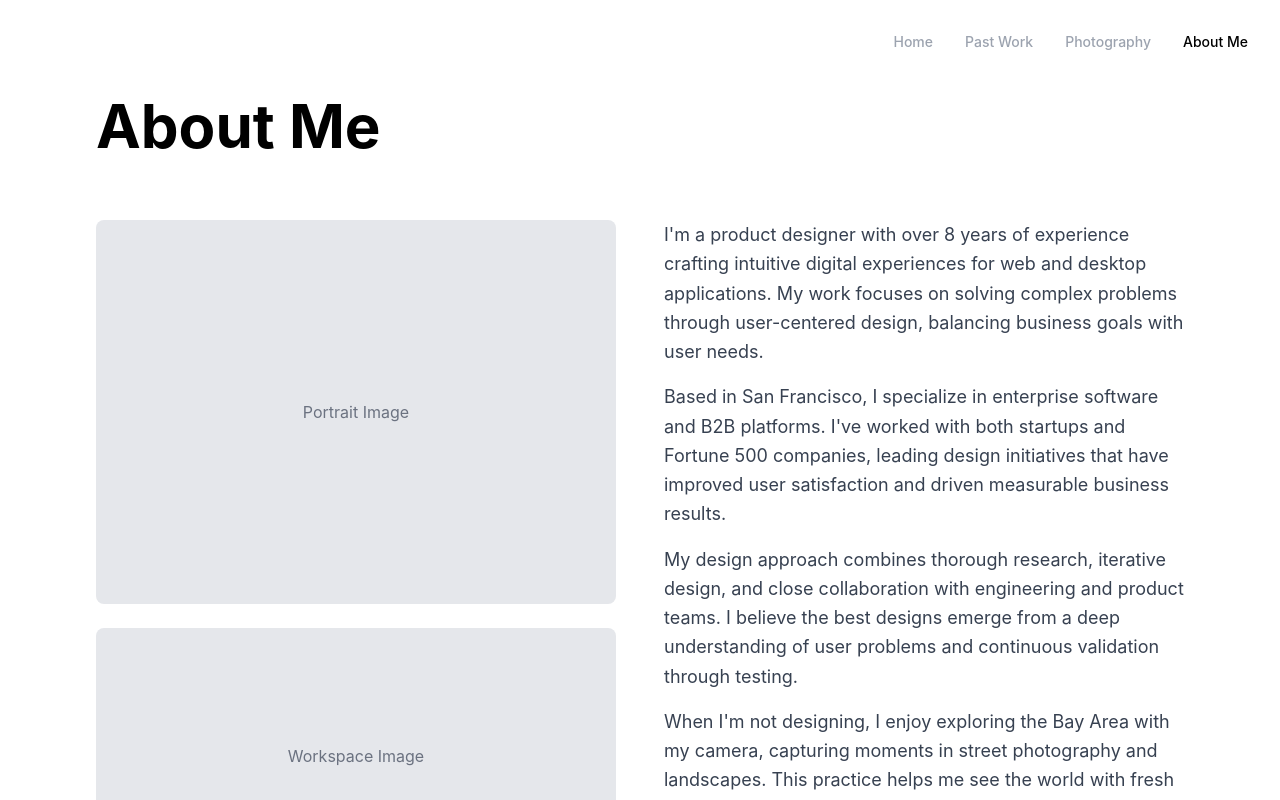
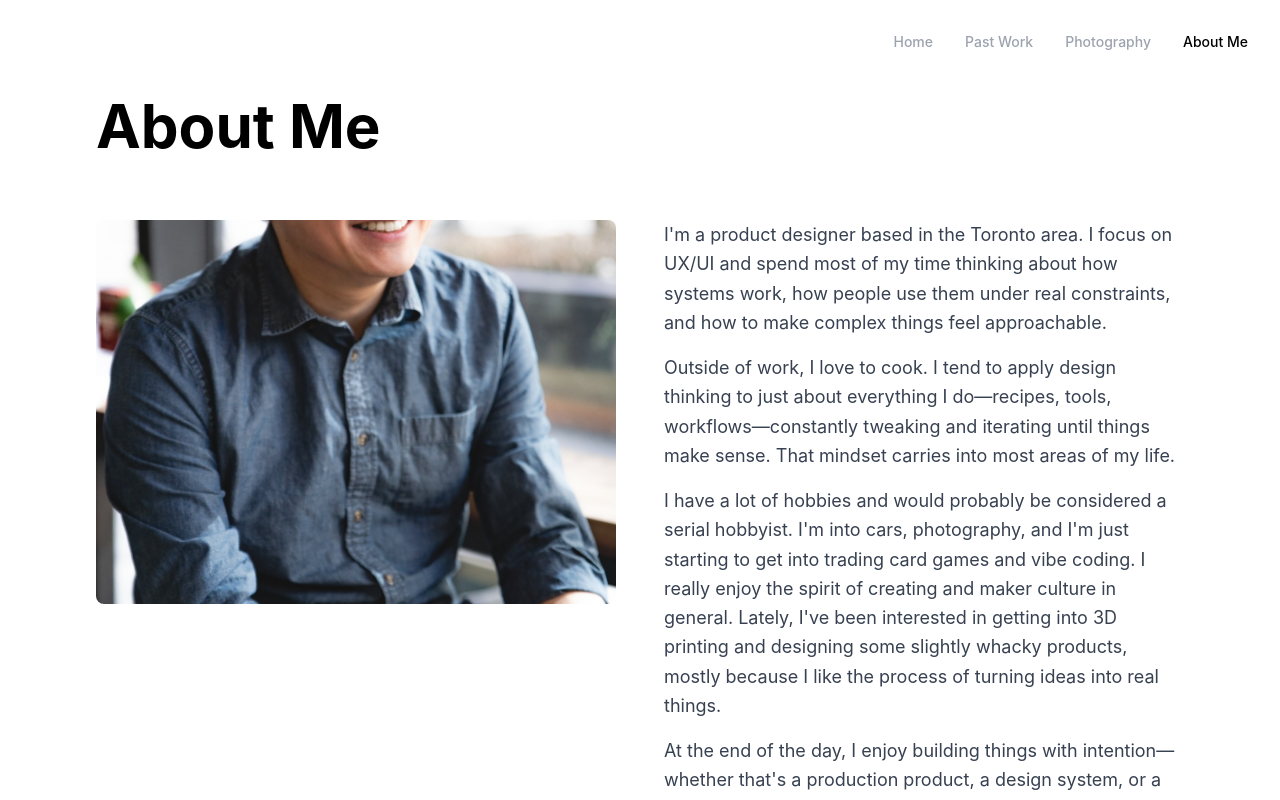
Before and after one commit to Jintoki/Portfolio2026, a Next.js app: page /about-me in a window 1280 px wide. Shown: the top 800 px of the page. Built offline with nearby package versions, Linux system fonts and the light colour scheme.

Commit message:
Update About Me page with resume, profile picture, and new content

```diff
--- a/app/about-me/page.tsx
+++ b/app/about-me/page.tsx
@@ -21,11 +21,12 @@ export default function AboutMe() {
           animate={{ opacity: 1, x: 0 }}
           className="space-y-6"
         >
-          <div className="w-full h-96 bg-gray-200 rounded-lg flex items-center justify-center">
-            <span className="text-gray-500">Portrait Image</span>
-          </div>
-          <div className="w-full h-64 bg-gray-200 rounded-lg flex items-center justify-center">
-            <span className="text-gray-500">Workspace Image</span>
+          <div className="w-full h-96 rounded-lg overflow-hidden">
+            <img
+              src={`${process.env.NODE_ENV === 'production' ? '/Portfolio2026' : ''}/profile-picture.png`}
+              alt="Andrew Cen"
+              className="w-full h-full object-cover"
+            />
           </div>
         </motion.div>
 
@@ -37,28 +38,16 @@ export default function AboutMe() {
         >
           <div className="space-y-4 text-lg text-gray-700 leading-relaxed">
             <p>
-              I'm a product designer with over 8 years of experience crafting
-              intuitive digital experiences for web and desktop applications. My
-              work focuses on solving complex problems through user-centered
-              design, balancing business goals with user needs.
+              I'm a product designer based in the Toronto area. I focus on UX/UI and spend most of my time thinking about how systems work, how people use them under real constraints, and how to make complex things feel approachable.
             </p>
             <p>
-              Based in San Francisco, I specialize in enterprise software and
-              B2B platforms. I've worked with both startups and Fortune 500
-              companies, leading design initiatives that have improved user
-              satisfaction and driven measurable business results.
+              Outside of work, I love to cook. I tend to apply design thinking to just about everything I do—recipes, tools, workflows—constantly tweaking and iterating until things make sense. That mindset carries into most areas of my life.
             </p>
             <p>
-              My design approach combines thorough research, iterative design,
-              and close collaboration with engineering and product teams. I
-              believe the best designs emerge from a deep understanding of user
-              problems and continuous validation through testing.
+              I have a lot of hobbies and would probably be considered a serial hobbyist. I'm into cars, photography, and I'm just starting to get into trading card games and vibe coding. I really enjoy the spirit of creating and maker culture in general. Lately, I've been interested in getting into 3D printing and designing some slightly whacky products, mostly because I like the process of turning ideas into real things.
             </p>
             <p>
-              When I'm not designing, I enjoy exploring the Bay Area with my
-              camera, capturing moments in street photography and landscapes.
-              This practice helps me see the world with fresh eyes and brings
-              new perspectives to my design work.
+              At the end of the day, I enjoy building things with intention—whether that's a production product, a design system, or a side project that teaches me something new.
             </p>
           </div>
 
```
Also changed, not shown: public/profile-picture.png (added), 1 other file (tests, documents, lock files or other folders).
